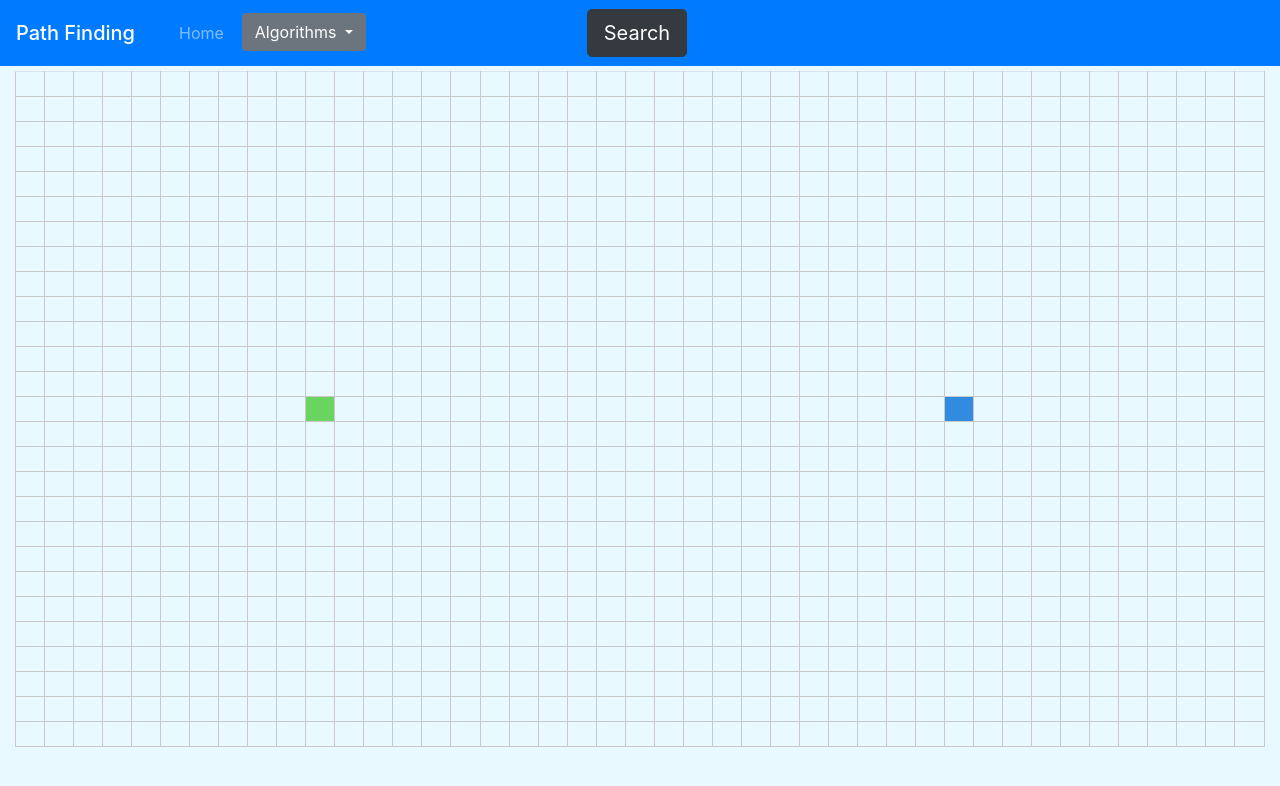
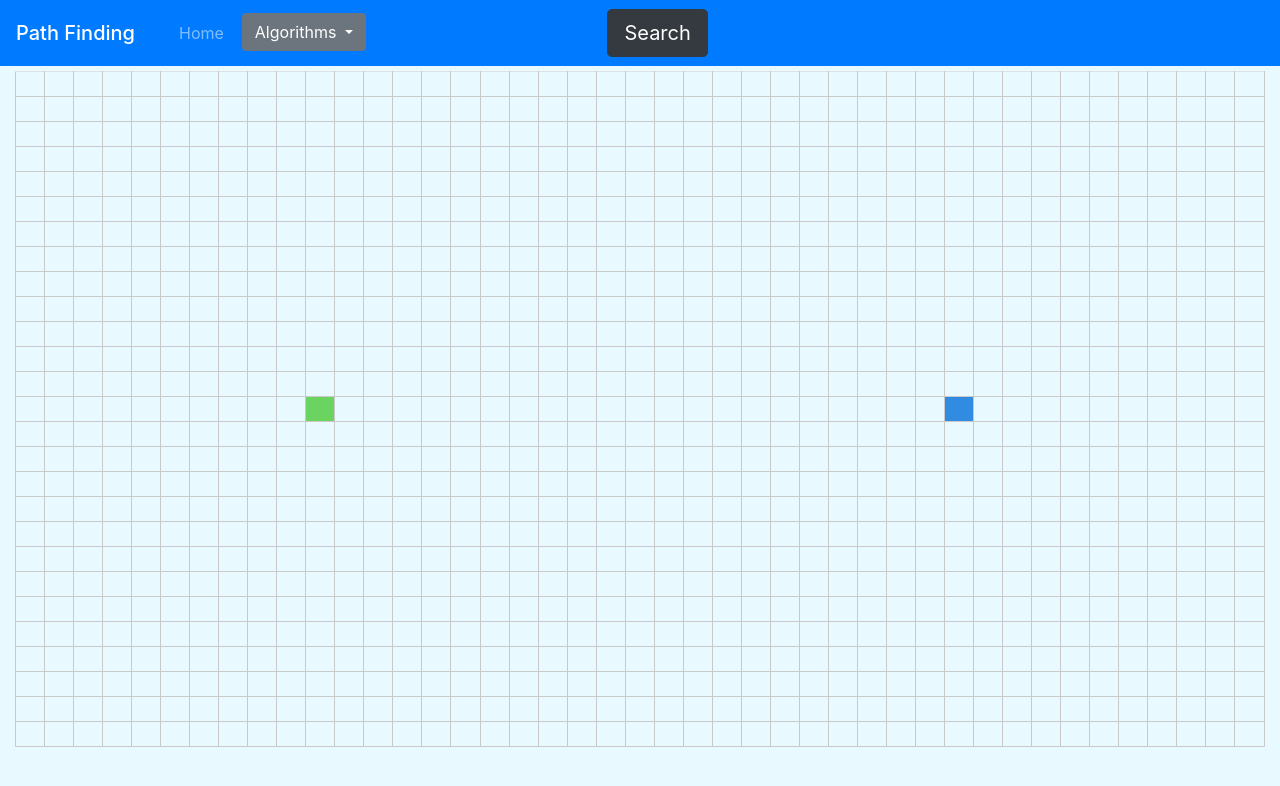
Before and after one commit to ThomasRainford/Algorithm-Visualiser, a website: page pathfinding.html in a window 1280 px wide. Drawn offline with nearby package versions, Linux system fonts and the light colour scheme.

Commit message:
Search button centered

```diff
--- a/pathfinding.html
+++ b/pathfinding.html
@@ -53,7 +53,7 @@
                     </ul>
                 </div>
             </div>
-            <div class="container">
+            <div class="search-nav container">
                 <button class="alg-activate btn btn-lg btn-dark">Search</button>
             </div>
         </nav>
--- a/public/css/pathfindingStyles.css
+++ b/public/css/pathfindingStyles.css
@@ -53,7 +53,7 @@ h1 {
  */
 
 .main-nav {
-    width: 60%;
+    width: 65%;
 }
 
 .navbar {
--- a/public/script/grid.js
+++ b/public/script/grid.js
@@ -41,8 +41,6 @@ export function Grid(width, height) {
                 } else {
                     this.createUnvisitedNode(tdClass, row);
                 }
-
-
             }
             tableRow += "</tr>";
             tableHTML += tableRow;
```
